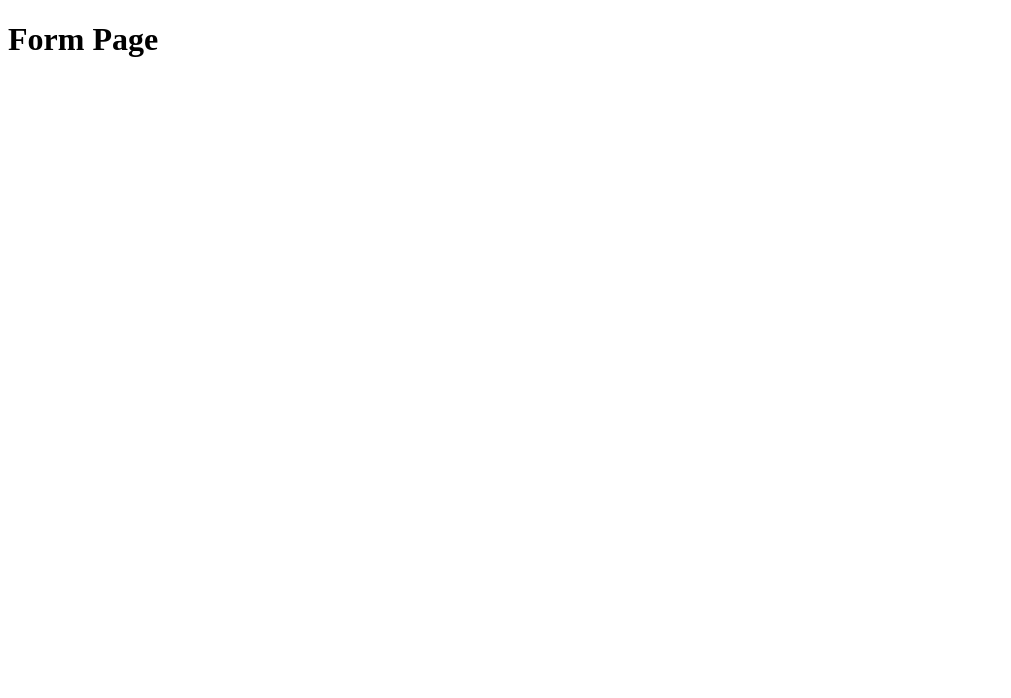
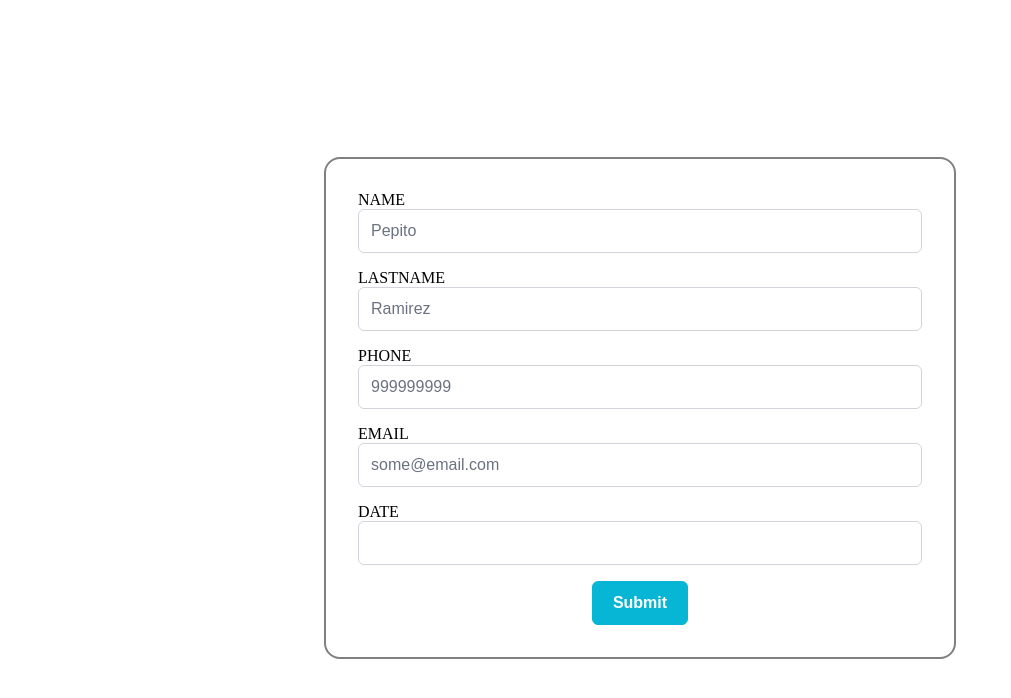
Before and after one commit to AlejandroJorge/test-tecnico, a React (Vite) app: page /form in a window 1280 px wide. Shown: the top 698 px of the page, without its empty margins (0-1011 px from the left). Built offline with nearby package versions, Linux system fonts and the light colour scheme; a web font is replaced by a local one.

Commit message:
Implemented /form

```diff
--- a/package.json
+++ b/package.json
@@ -13,6 +13,7 @@
     "primereact": "^10.5.1",
     "react": "^18.2.0",
     "react-dom": "^18.2.0",
+    "react-hook-form": "^7.51.0",
     "react-query": "^3.39.3",
     "react-router-dom": "^6.22.2"
   },
--- a/src/FormPage.tsx
+++ b/src/FormPage.tsx
@@ -1,9 +1,136 @@
+import { Button } from "primereact/button";
+import { Calendar } from "primereact/calendar";
+import { InputText } from "primereact/inputtext";
+import { Toast } from "primereact/toast";
+import { useRef } from "react";
+import { useForm, SubmitHandler } from "react-hook-form";
+
+type Inputs = {
+  name: string;
+  lastName: string;
+  phone: string;
+  email: string;
+  date: Date;
+};
+
 function FormPage() {
+  const { register, handleSubmit } = useForm<Inputs>();
+
+  const toast = useRef(null);
+
+  const show = (severity: string, summary: string, detail: string) => {
+    if (toast.current) {
+      toast.current.show({
+        severity,
+        summary: summary,
+        detail,
+        life: 3000,
+      });
+    }
+  };
+
+  const onSubmit: SubmitHandler<Inputs> = (data) => {
+    if (
+      data.name === "" ||
+      data.lastName === "" ||
+      data.phone === "" ||
+      data.email === "" ||
+      data.date === null
+    ) {
+      show("error", "Error", "All fields are required");
+      return;
+    }
+
+    if (data.phone.length !== 9) {
+      show("error", "Error", "Phone must have 9 digits");
+      return;
+    }
+
+    if (!data.email.includes("@") || !data.email.includes(".")) {
+      show("error", "Error", "Email must have @ and .");
+      return;
+    }
+
+    if (new Date().getFullYear() - data.date.getFullYear() < 18) {
+      show("error", "Error", "You must be at least 18 years old");
+      return;
+    }
+
+    show("success", "Success", "Form submitted");
+
+    const previousData = JSON.parse(localStorage.getItem("form") || "[]");
+    localStorage.setItem("users", JSON.stringify([...previousData, data]));
+  };
   return (
-    <div>
-      <h1>Form Page</h1>
-    </div>
+    <>
+      <FormContainer>
+        <form
+          style={{
+            padding: "2rem",
+            border: "2px solid gray",
+            borderRadius: "1rem",
+            display: "flex",
+            flexDirection: "column",
+            gap: "1rem",
+          }}
+          onSubmit={handleSubmit(onSubmit)}
+        >
+          <InputWrapper label="name">
+            <InputText placeholder={"Pepito"} {...register("name")} />
+          </InputWrapper>
+          <InputWrapper label="lastName">
+            <InputText placeholder={"Ramirez"} {...register("lastName")} />
+          </InputWrapper>
+          <InputWrapper label="phone">
+            <InputText placeholder={"999999999"} {...register("phone")} />
+          </InputWrapper>
+          <InputWrapper label="email">
+            <InputText placeholder={"some@email.com"} {...register("email")} />
+          </InputWrapper>
+          <InputWrapper label="date">
+            <Calendar {...register("date")} />
+          </InputWrapper>
+          <Button
+            style={{ maxWidth: "8rem", margin: "auto" }}
+            label="Submit"
+            type="submit"
+          />
+        </form>
+      </FormContainer>
+      <Toast ref={toast} />
+    </>
   );
 }
 
+const InputWrapper = ({
+  label,
+  children,
+}: {
+  label: string;
+  children: any;
+}) => (
+  <div style={{ display: "flex", flexDirection: "column" }}>
+    <label style={{ textTransform: "uppercase" }} htmlFor={label}>
+      {label}
+    </label>
+    {children}
+  </div>
+);
+
+const FormContainer = ({ children }: { children: any }) => (
+  <div
+    style={{
+      display: "flex",
+      flexDirection: "column",
+      gap: "1rem",
+      maxWidth: "50%",
+      margin: "auto",
+      minHeight: "100vh",
+      justifyContent: "center",
+    }}
+  >
+    {children}
+  </div>
+);
+
 export default FormPage;
```
Also changed, not shown: 1 other file (tests, documents, lock files or other folders).
